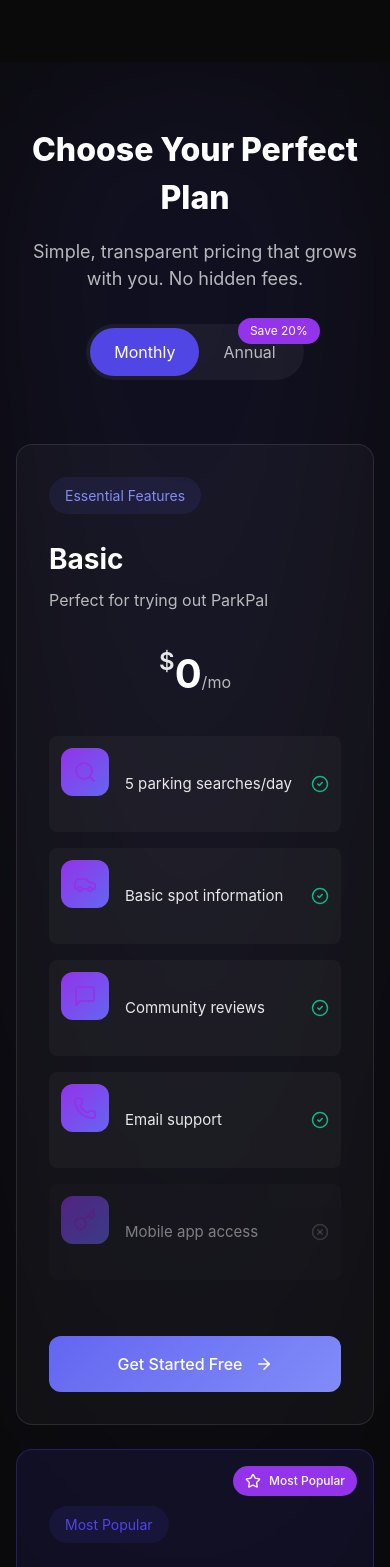
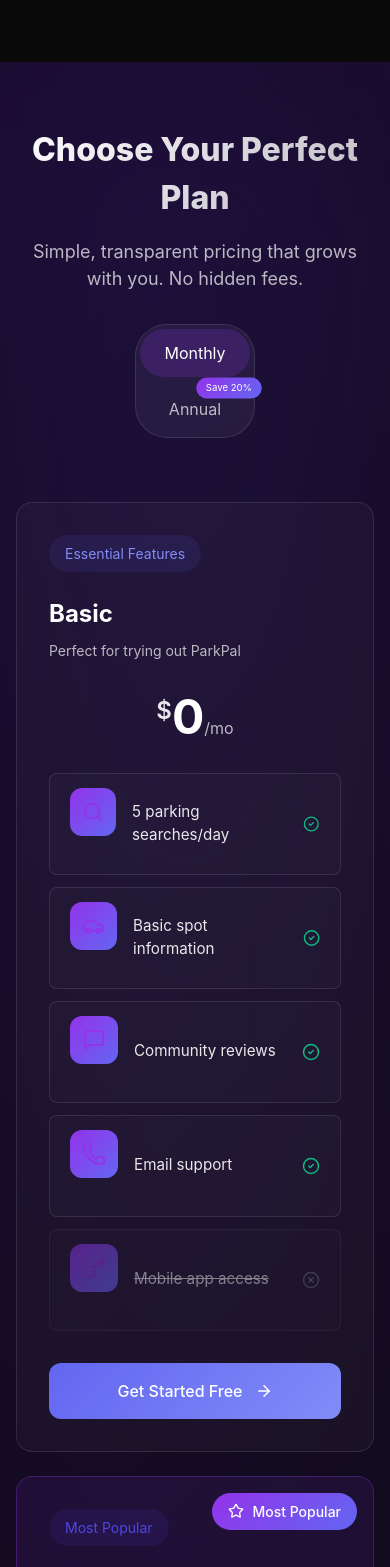
Before and after one commit to AbrahamBaffoe1/Parkpal, a React (Vite) app: page / in a window 390 px wide. Shown: the part 5681-7248 px from the top of the page. Built offline with nearby package versions, Linux system fonts and the light colour scheme.

Commit message:
added more styling to the pricingcard and the prelogin page

```diff
--- a/src/components/PreLogin/PreLogin.css
+++ b/src/components/PreLogin/PreLogin.css
@@ -3,10 +3,24 @@
   display: flex;
   align-items: center;
   justify-content: center;
+  background: linear-gradient(135deg,
+    #1a0b2e, /* Deep dark purple */
+    #0a0a0a  /* Jet black */
+  );
   position: relative;
   overflow: hidden;
   padding: 2rem;
-    background: var(--primary-dark, #0a0a0a);
+}
+
+.prelogin-container::before {
+  content: '';
+  position: absolute;
+  inset: 0;
+  background:
+    radial-gradient(circle at 0% 0%, rgba(147, 51, 234, 0.2) 0%, transparent 50%),
+    radial-gradient(circle at 100% 100%, rgba(99, 102, 241, 0.2) 0%, transparent 50%);
+  pointer-events: none;
+  opacity: 0.7;
 }
 
 .prelogin-content {
--- a/src/components/sections/PricingSection.css
+++ b/src/components/sections/PricingSection.css
@@ -7,14 +7,36 @@
   --warning: #f59e0b;
   --error: #ef4444;
   --background: #0a0a0a;
+  --primary-dark: #0a0a0a;
+  --primary-gradient-1: rgba(147, 51, 234, 0.15);
+  --primary-gradient-2: rgba(99, 102, 241, 0.15);
+  --accent-purple: #9333EA;
+  --accent-indigo: #6366F1;
+  --text-primary: rgba(255, 255, 255, 0.9);
+  --text-secondary: rgba(255, 255, 255, 0.7);
+  --border-color: rgba(255, 255, 255, 0.1);
 }
 
 .pricing-section {
   position: relative;
-  padding: 6rem 1.5rem;
-  background: var(--background);
+  padding: 8rem 2rem;
   min-height: 100vh;
   overflow: hidden;
+  background: linear-gradient(135deg,
+    #1a0b2e, /* Deep dark purple */
+    #0a0a0a  /* Jet black */
+  );
+}
+
+.pricing-section::before {
+  content: '';
+  position: absolute;
+  inset: 0;
+  background:
+    radial-gradient(circle at 0% 0%, rgba(147, 51, 234, 0.2) 0%, transparent 50%),
+    radial-gradient(circle at 100% 100%, rgba(99, 102, 241, 0.2) 0%, transparent 50%);
+  pointer-events: none;
+  opacity: 0.7;
 }
 
 .pricing-container {
@@ -31,10 +53,14 @@
 }
 
 .pricing-title {
-  font-size: clamp(2rem, 5vw, 3rem);
+  font-size: clamp(2rem, 5vw, 3.5rem);
   font-weight: 800;
   color: #fff;
   margin-bottom: 1rem;
+  background: linear-gradient(135deg, #fff 0%, rgba(255,255,255,0.7) 100%);
+  -webkit-background-clip: text;
+  background-clip: text;
+  color: transparent;
 }
 
 .pricing-description {
@@ -51,6 +77,7 @@
   padding: 0.25rem;
   border-radius: 2rem;
   margin: 0 auto;
+  border: 1px solid var(--border-color);
 }
 
 .billing-option {
@@ -62,10 +89,11 @@
   cursor: pointer;
   transition: all 0.3s ease;
   position: relative;
+  color: var(--text-secondary);
 }
 
 .billing-option.active {
-  background: var(--primary);
+  background: rgba(147, 51, 234, 0.2);
   color: white;
 }
 
@@ -73,11 +101,12 @@
   position: absolute;
   top: -10px;
   right: -20px;
-  background: var(--accent);
+  background: linear-gradient(135deg, #9333EA, #6366F1);
   padding: 0.25rem 0.75rem;
   border-radius: 1rem;
   font-size: 0.75rem;
   color: white;
+  transform: scale(0.8);
 }
 
 /* Pricing Grid */
@@ -94,18 +123,30 @@
   border: 1px solid rgba(255, 255, 255, 0.1);
   border-radius: 1rem;
   padding: 2rem;
-  transition: all 0.3s ease;
+  transition: all 0.3s cubic-bezier(0.4, 0, 0.2, 1);
+  overflow: hidden;
+  border: 1px solid var(--border-color);
 }
 
 .pricing-card:hover {
   transform: translateY(-5px);
   box-shadow: 0 20px 40px rgba(0, 0, 0, 0.3);
+  border-color: rgba(147, 51, 234, 0.5);
 }
 
 .pricing-card.popular {
   position: relative;
-  background: rgba(79, 70, 229, 0.1);
-  border-color: rgba(79, 70, 229, 0.3);
+  background: linear-gradient(
+    135deg,
+    rgba(147, 51, 234, 0.1) 0%,
+    rgba(99, 102, 241, 0.1) 100%
+  );
+  border-color: rgba(147, 51, 234, 0.3);
+  transform: scale(1.05);
+}
+
+.pricing-card.popular:hover {
+  transform: scale(1.05) translateY(-5px);
 }
 
 /* Plan Header */
@@ -124,12 +165,15 @@
   font-weight: 700;
   color: white;
   margin: 0.5rem 0;
+  font-size: 1.5rem;
 }
 
 .plan-description {
   color: rgba(255, 255, 255, 0.7);
   font-size: 1rem;
   margin-bottom: 1.5rem;
+  color: var(--text-secondary);
+  font-size: 0.875rem;
 }
 
 /* Price Display */
@@ -137,6 +181,7 @@
   text-align: center;
   margin: 2rem 0;
   color: white;
+  margin-bottom: 2rem;
 }
 
 .currency {
@@ -144,12 +189,14 @@
   font-weight: 600;
   vertical-align: top;
   color: rgba(255, 255, 255, 0.9);
+  color: var(--text-primary);
 }
 
 .amount {
   font-size: 3.5rem;
   font-weight: 700;
   color: white;
+  line-height: 1;
 }
 
 .period {
@@ -163,6 +210,7 @@
   font-size: 0.875rem;
   font-weight: 500;
   margin: -1rem 0 2rem;
+  color: var(--accent-purple);
 }
 
 /* Feature List */
@@ -171,6 +219,7 @@
   display: flex;
   flex-direction: column;
   gap: 1rem;
+  gap: 0.75rem;
 }
 
 .feature-item {
@@ -180,18 +229,36 @@
   padding: 0.75rem;
   border-radius: 0.5rem;
   background: rgba(255, 255, 255, 0.03);
+  gap: 1.25rem;
+  padding: 0.875rem 1.25rem;
+  border: 1px solid var(--border-color);
+  background: rgba(255, 255, 255, 0.02);
 }
 
 .feature-icon {
   width: 20px;
   height: 20px;
   color: var(--primary);
+  width: 1.5rem;
+  height: 1.5rem;
+}
+
+.feature-icon.included {
+  color: var(--success);
+  color: var(--accent-purple);
+  opacity: 0.8;
+}
+
+.feature-icon.not-included {
+  color: rgba(255, 255, 255, 0.3);
 }
 
 .feature-text {
   flex-grow: 1;
   font-size: 0.9375rem;
   color: rgba(255, 255, 255, 0.9);
+  font-size: 0.95rem;
+  color: var(--text-primary);
 }
 
 .status-icon {
@@ -209,6 +276,7 @@
 
 .feature-item.disabled {
   opacity: 0.5;
+  text-decoration: line-through;
 }
 
 /* CTA Button */
@@ -227,10 +295,30 @@
   font-size: 1rem;
   cursor: pointer;
   transition: all 0.3s ease;
+  padding: 1rem;
+  border-radius: 1rem;
+  background: rgba(255, 255, 255, 0.1);
+  color: white;
+  font-weight: 600;
+  transition: all 0.3s ease;
+  display: flex;
+  align-items: center;
+  justify-content: center;
+  gap: 0.5rem;
 }
 
 .cta-button:hover {
   background: var(--primary-dark);
+  background: rgba(255, 255, 255, 0.2);
+  transform: translateY(-2px);
+}
+
+.cta-button.popular {
+  background: linear-gradient(135deg, #9333EA, #6366F1);
+}
+
+.cta-button.popular:hover {
+  opacity: 0.9;
 }
 
 /* Popular Badge */
@@ -247,6 +335,7 @@
   font-size: 0.875rem;
   font-weight: 500;
   border-radius: 2rem;
+  background: linear-gradient(135deg, #9333EA, #6366F1);
 }
 
 /* Footer */
@@ -273,10 +362,14 @@
 .support-text a {
   color: var(--primary);
   text-decoration: none;
+  color: var(--accent-purple);
+  text-decoration: underline;
+  transition: color 0.3s ease;
 }
 
 .support-text a:hover {
   text-decoration: underline;
+  color: var(--accent-indigo);
 }
 
 /* Theme-specific styles */
@@ -335,7 +428,11 @@
   }
 
   .pricing-card.popular {
-    transform: scale(1);
+    transform: scale(1.02);
+  }
+
+  .pricing-card.popular:hover {
+    transform: scale(1.02) translateY(-5px);
   }
 }
 
@@ -350,130 +447,43 @@
     margin: 2rem auto;
   }
 
-  .amount {
-    font-size: 2.5rem;
+  .pricing-card,
+  .pricing-card.popular {
+    transform: none;
   }
 
-  .popular-badge {
-    font-size: 0.75rem;
-    padding: 0.375rem 0.75rem;
+  .pricing-card:hover,
+  .pricing-card.popular:hover {
+    transform: translateY(-5px);
+  }
+
+  .plan-price .amount {
+    font-size: 3rem;
+  }
+
+  .billing-toggle {
+    flex-direction: column;
+    gap: 0.5rem;
   }
 }
 
-/* Active States */
-.feature-item:active {
-  transform: scale(0.98);
-}
-
-.cta-button:active {
-  transform: scale(0.98);
-}
-
-/* Loading States */
-.pricing-card.loading {
-  opacity: 0.7;
-  pointer-events: none;
-}
-
-.loading .amount {
-  background: linear-gradient(90deg,
-    rgba(255, 255, 255, 0.1),
-    rgba(255, 255, 255, 0.2),
-    rgba(255, 255, 255, 0.1)
-  );
-  background-size: 200% 100%;
-  animation: shimmer 2s infinite linear;
-}
-
-@keyframes shimmer {
-  0% { background-position: -200% 0; }
-  100% { background-position: 200% 0; }
-}
-
-/* Focus States */
-.cta-button:focus-visible {
-  outline: none;
-  box-shadow: 0 0 0 3px rgba(79, 70, 229, 0.5);
-}
-
-.billing-option:focus-visible {
-  outline: none;
-  box-shadow: 0 0 0 3px rgba(79, 70, 229, 0.5);
-}
-
-/* Print Optimization */
-@media print {
-  .pricing-section {
-    background: white;
+@keyframes fadeUp {
+  from {
+    opacity: 0;
+    transform: translateY(20px);
   }
-
-  .pricing-card {
-    break-inside: avoid;
-    border: 1px solid #e5e7eb;
-  }
-
-  .cta-button {
-    display: none;
+  to {
+    opacity: 1;
+    transform: translateY(0);
   }
 }
 
-/* Custom Scrollbar */
-.pricing-section {
-  scrollbar-width: thin;
-  scrollbar-color: rgba(79, 70, 229, 0.3) transparent;
+.pricing-card {
+  opacity: 0;
+  transform: translateY(30px);
+  animation: fadeUp 0.6s ease-out forwards;
 }
 
-.pricing-section::-webkit-scrollbar {
-  width: 6px;
-}
-
-.pricing-section::-webkit-scrollbar-track {
-  background: transparent;
-}
-
-.pricing-section::-webkit-scrollbar-thumb {
-  background: rgba(79, 70, 229, 0.3);
-  border-radius: 3px;
-}
-
-/* High Contrast Support */
-@media (forced-colors: active) {
-  .pricing-card {
-    border: 2px solid CanvasText;
-  }
-
-  .cta-button {
-    border: 2px solid CanvasText;
-  }
-}
-
-/* Reduced Motion */
-@media (prefers-reduced-motion: reduce) {
-  .pricing-card,
-  .cta-button,
-  .feature-item {
-    transition: none !important;
-  }
-}
-
-/* Large Screen Optimization */
-@media (min-width: 1536px) {
-  .pricing-container {
-    max-width: 1400px;
-  }
-
-  .pricing-grid {
-    gap: 3rem;
-  }
-}
-
-/* Enhanced Spacing */
-.pricing-card > * + * {
-  margin-top: 1.5rem;
-}
-
-/* Better Card Transitions */
-.pricing-card {
-  transform-origin: center;
-  will-change: transform;
-}
+.pricing-card:nth-child(1) { animation-delay: 0.2s; }
+.pricing-card:nth-child(2) { animation-delay: 0.4s; }
+.pricing-card:nth-child(3) { animation-delay: 0.6s; }
```
Lines whose indentation alone changed are shown as unchanged.
